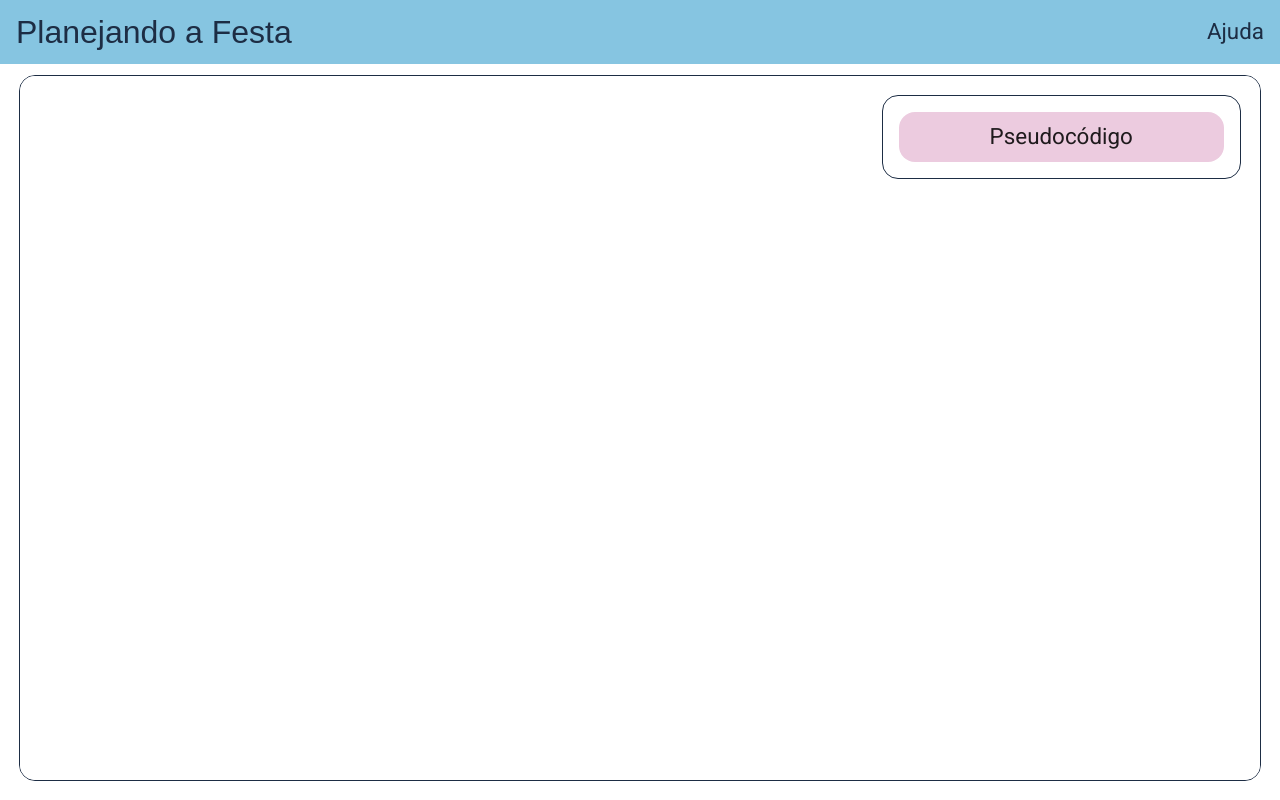
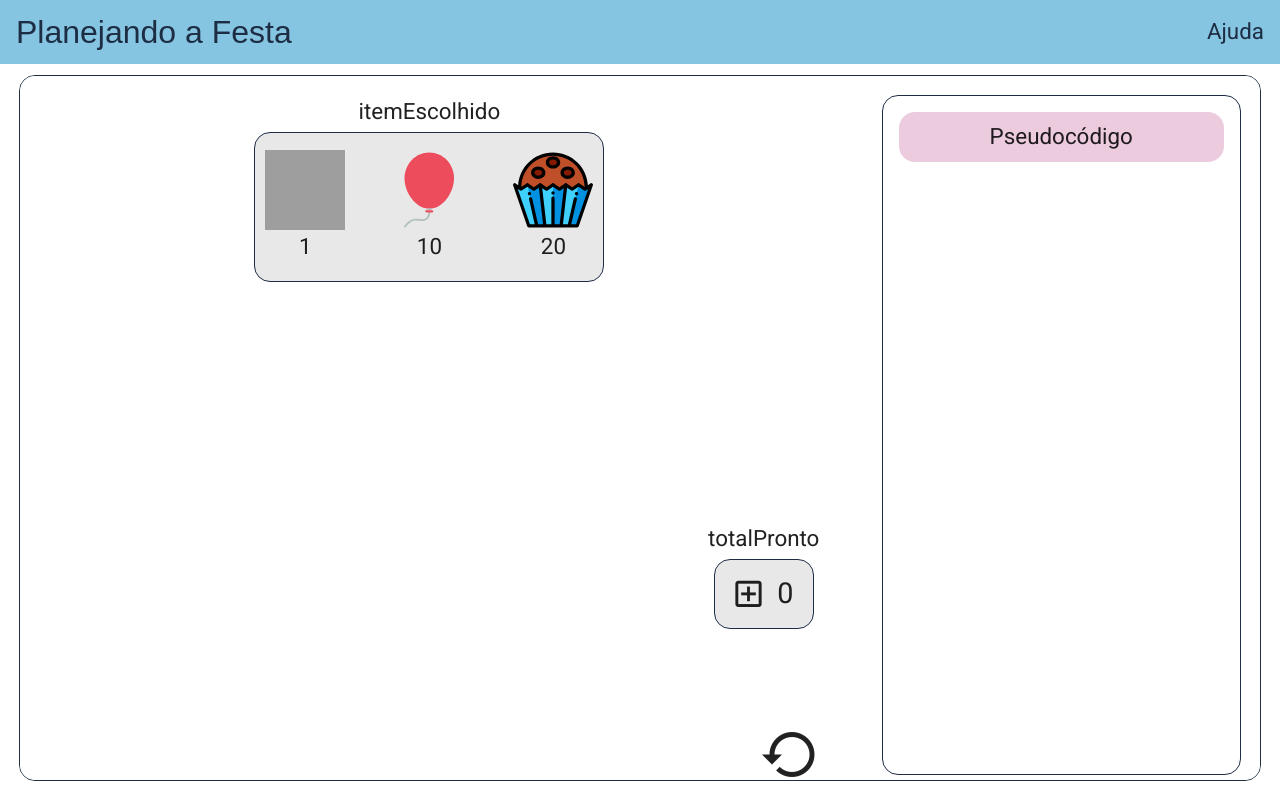
Before and after one commit to mariliatd/logic-sims-mvp, a Vue app: page / in a window 1280 px wide. Built offline with nearby package versions, Linux system fonts and the light colour scheme; grey boxes are pictures that could not be loaded; a web font is replaced by a local one.

Commit message:
feat: set sim initial state

```diff
--- a/src/components/ConditionalControl.vue
+++ b/src/components/ConditionalControl.vue
@@ -38,7 +38,6 @@ export default defineComponent({
   display: flex;
   flex-direction: column;
   align-items: center;
-  position: fixed;
 }
 
 .label-text {
@@ -49,6 +48,7 @@ export default defineComponent({
 .control {
   border: solid 0.12rem #1d2d44;
   border-radius: 1rem;
+  background-color: #e9e8e8;
   width: 350px;
   height: 150px;
   display: flex;
@@ -60,7 +60,8 @@ export default defineComponent({
 }
 
 .choosen-item:hover {
-  background-color: #e9e8e8;
+  background-color: #d9d9d9;
+  border-radius: 1rem;
 }
 
 .item-box {
--- a/src/components/LoopCounter.vue
+++ b/src/components/LoopCounter.vue
@@ -7,7 +7,7 @@
         style="min-width: 0; left: 0.5rem; margin-right: 0.5rem; padding: 0"
         @click="count++"
       >
-        <v-icon icon="mdi-plus-box-outline" size="30px"></v-icon>
+        <v-icon icon="mdi-plus-box-outline" size="35px"></v-icon>
       </v-btn>
       <span class="text">{{ count }}</span>
     </div>
@@ -29,7 +29,6 @@ const props = defineProps({
   display: flex;
   flex-direction: column;
   align-items: center;
-  position: fixed;
 }
 
 .label-text {
@@ -40,15 +39,16 @@ const props = defineProps({
 .counter {
   border: solid 0.12rem #1d2d44;
   border-radius: 1rem;
-  width: 90px;
-  height: 60px;
+  background-color: #e9e8e8;
+  width: 100px;
+  height: 70px;
   display: flex;
   justify-content: center;
   align-items: center;
 }
 
 .text {
-  font-size: 1.6rem;
+  font-size: 1.8rem;
   text-align: center;
   padding: 0.5rem 0.7rem;
 }
--- a/src/components/SimPageTemplate.vue
+++ b/src/components/SimPageTemplate.vue
@@ -4,7 +4,10 @@
       <v-row>
         <v-col cols="8">
           <div class="sim-box">
-            <slot name="workspace"></slot>
+            <div class="sim-workspace">
+              <slot name="workspace"></slot>
+            </div>
+            <v-icon icon="mdi-restore" size="60px" class="restore-sim"></v-icon>
           </div>
         </v-col>
         <v-col cols="4">
@@ -45,13 +48,21 @@ body {
 }
 
 .sim-box {
+  display: flex;
+  flex-direction: column;
   margin: 1.2rem;
+}
+
+.restore-sim {
+  bottom: -6rem;
+  align-self: flex-end;
 }
 
 .code-box {
   border: solid 0.12rem #1d2d44;
   border-radius: 1rem;
   margin: 1.2rem;
+  height: 85%;
 }
 
 .sub-title {
--- a/src/simulations/party_planning.vue
+++ b/src/simulations/party_planning.vue
@@ -1,7 +1,16 @@
 <template>
   <NavBar simName="Planejando a Festa" />
   <SimPageTemplate>
-    <template #workspace> </template>
+    <template #workspace>
+      <div class="sim-workspace">
+        <div class="conditional-control">
+          <ConditionalControl label="itemEscolhido" :content="items" />
+        </div>
+        <div class="loop-counter">
+          <LoopCounter label="totalPronto" />
+        </div>
+      </div>
+    </template>
     <template #pseudocode> </template>
   </SimPageTemplate>
 </template>
@@ -12,10 +21,12 @@ import { defineComponent } from "vue";
 import ConditionalControl from "../components/ConditionalControl.vue";
 import NavBar from "../components/NavBar.vue";
 import SimPageTemplate from "../components/SimPageTemplate.vue";
+import LoopCounter from "@/components/LoopCounter.vue";
 
 export default defineComponent({
   components: {
     ConditionalControl,
+    LoopCounter,
     NavBar,
     SimPageTemplate,
   },
@@ -46,3 +57,15 @@ export default defineComponent({
   }),
 });
 </script>
+
+<style>
+.sim-workspace {
+  display: flex;
+  flex-direction: column;
+}
+
+.loop-counter {
+  align-self: flex-end;
+  margin-top: 15rem;
+}
+</style>
```
